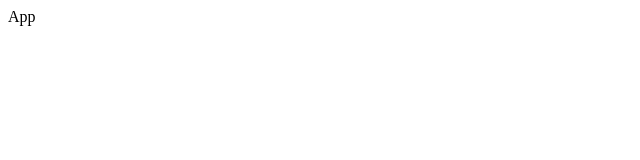
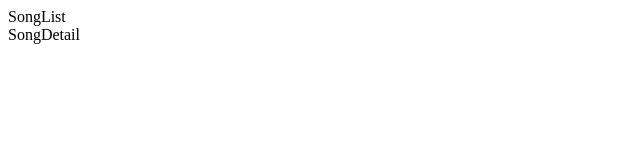
Before and after one commit to imvanzen/songs, a React (Create React App) app: page / in a window 1280 px wide. Shown: the top 160 px of the page, without its empty margins (0-640 px from the left). Built offline with nearby package versions, Linux system fonts and the light colour scheme; the HTML template or start-up script is replaced by a standard one.

Commit message:
Add basic blank components to the app

```diff
--- a/src/components/App.tsx
+++ b/src/components/App.tsx
@@ -1,8 +1,13 @@
 import React, { FunctionComponent } from 'react'
+import SongDetail from './SongDetail'
+import SongList from './SongList'
 
 const App = () => {
     return (
-        <div className='app'>App</div>
+        <div className='app ui container'>
+            <SongList />
+            <SongDetail />
+        </div>
     )
 }
 
--- /dev/null
+++ b/src/components/SongDetail.tsx
@@ -0,0 +1,9 @@
+import React, { FunctionComponent } from 'react'
+
+const SongDetail = () => {
+    return (
+        <div className='song-detail'>SongDetail</div>
+    )
+}
+
+export default SongDetail
--- /dev/null
+++ b/src/components/SongList.tsx
@@ -0,0 +1,9 @@
+import React, { FunctionComponent } from 'react'
+
+const SongList = () => {
+    return (
+        <div className='song-list'>SongList</div>
+    )
+}
+
+export default SongList
```
